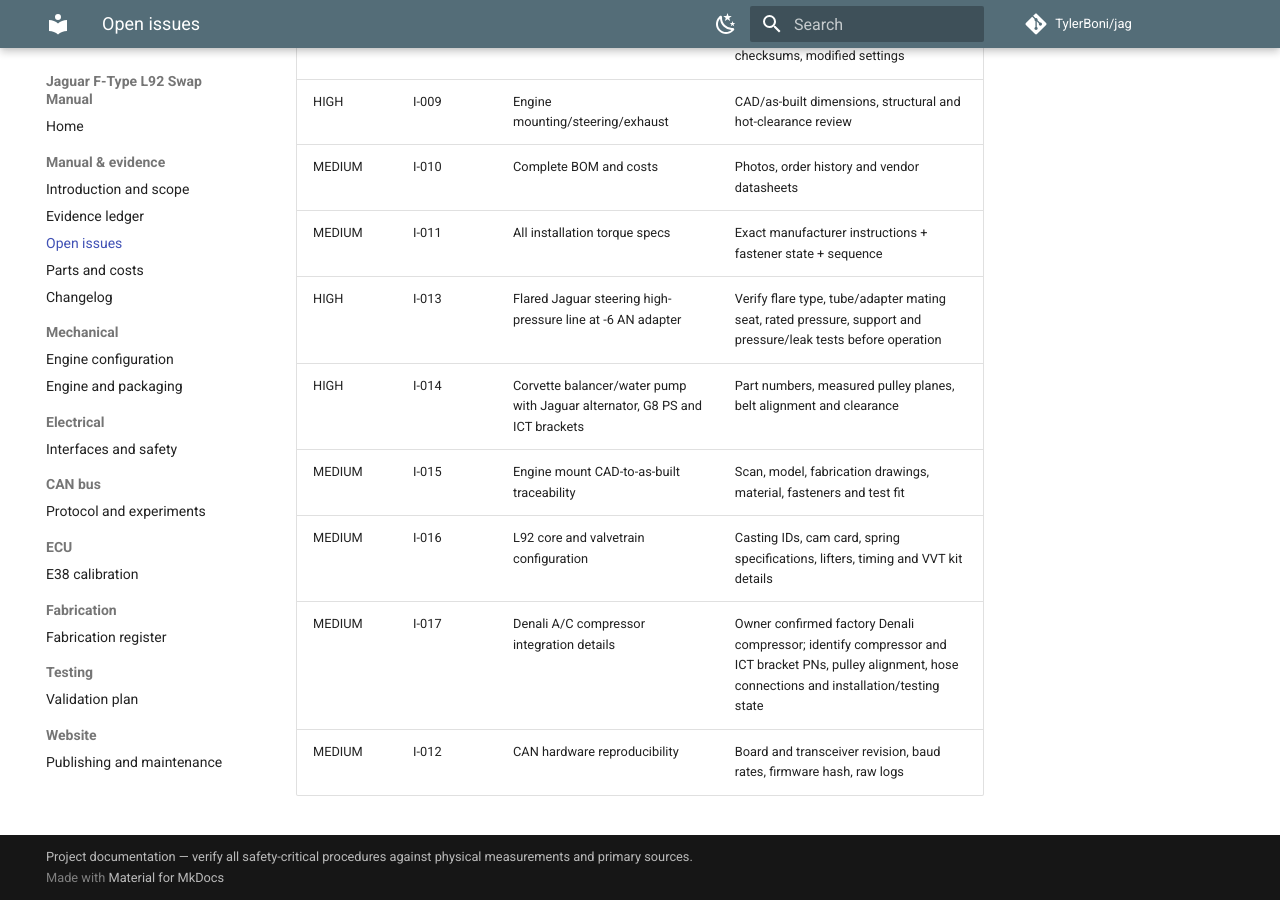
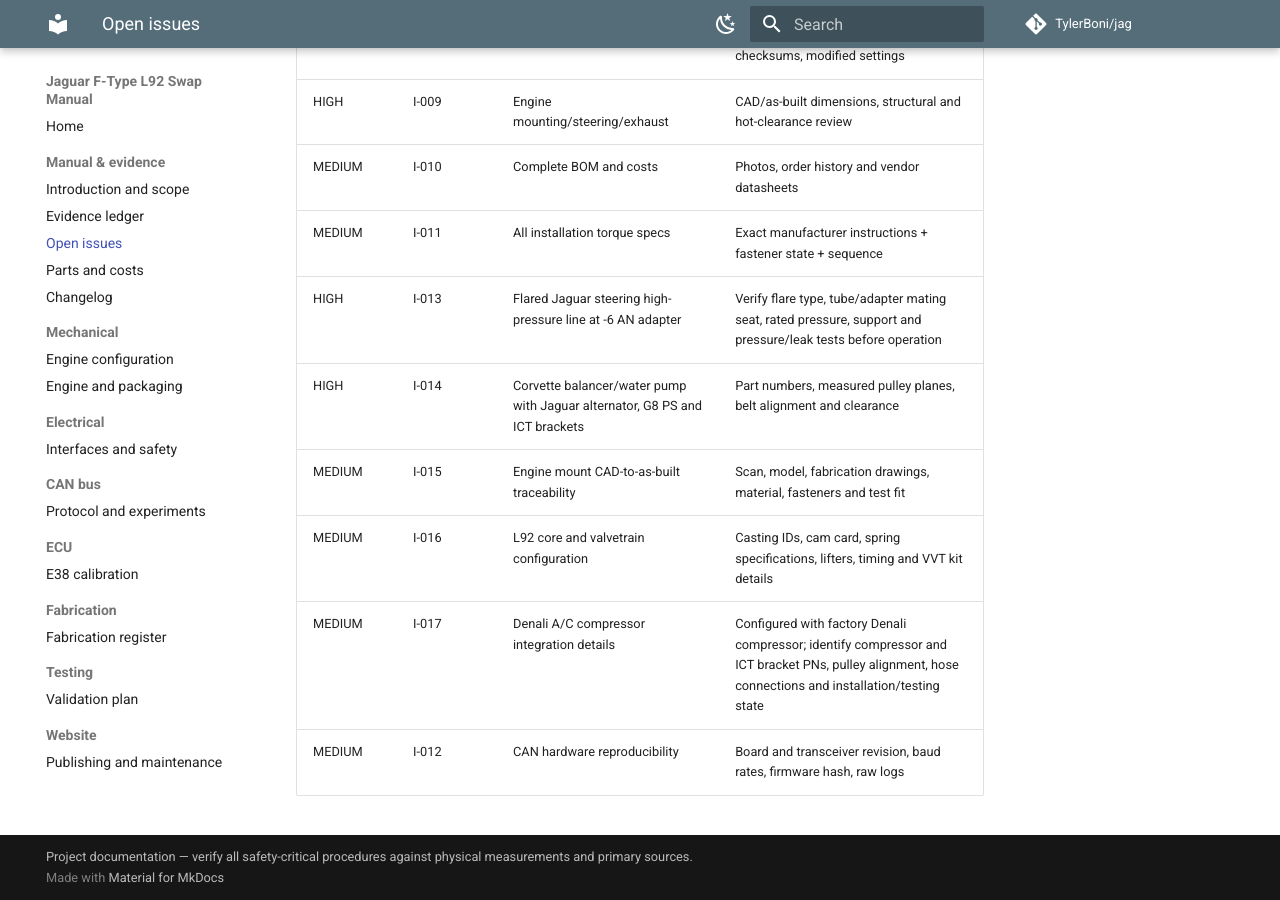
Before and after one commit to TylerBoni/jag, an MkDocs documentation site: the page built from build-manual/ISSUES.md, in a window 1280 px wide and 900 px high, scrolled down 715 px. Built offline with MkDocs 1.6.1 and Material for MkDocs 9.7.7, drawn with Linux system fonts in a browser that asks for light colours; comment, search, counter and statistics services are not loaded.

Commit message:
docs: treat builder configuration as authoritative; distinguish validation

```diff
--- a/build-manual/ISSUES.md
+++ b/build-manual/ISSUES.md
@@ -17,5 +17,5 @@
 | HIGH | I-014 | Corvette balancer/water pump with Jaguar alternator, G8 PS and ICT brackets | Part numbers, measured pulley planes, belt alignment and clearance |
 | MEDIUM | I-015 | Engine mount CAD-to-as-built traceability | Scan, model, fabrication drawings, material, fasteners and test fit |
 | MEDIUM | I-016 | L92 core and valvetrain configuration | Casting IDs, cam card, spring specifications, lifters, timing and VVT kit details |
-| MEDIUM | I-017 | Denali A/C compressor integration details | Owner confirmed factory Denali compressor; identify compressor and ICT bracket PNs, pulley alignment, hose connections and installation/testing state |
+| MEDIUM | I-017 | Denali A/C compressor integration details | Configured with factory Denali compressor; identify compressor and ICT bracket PNs, pulley alignment, hose connections and installation/testing state |
 | MEDIUM | I-012 | CAN hardware reproducibility | Board and transceiver revision, baud rates, firmware hash, raw logs |
```
